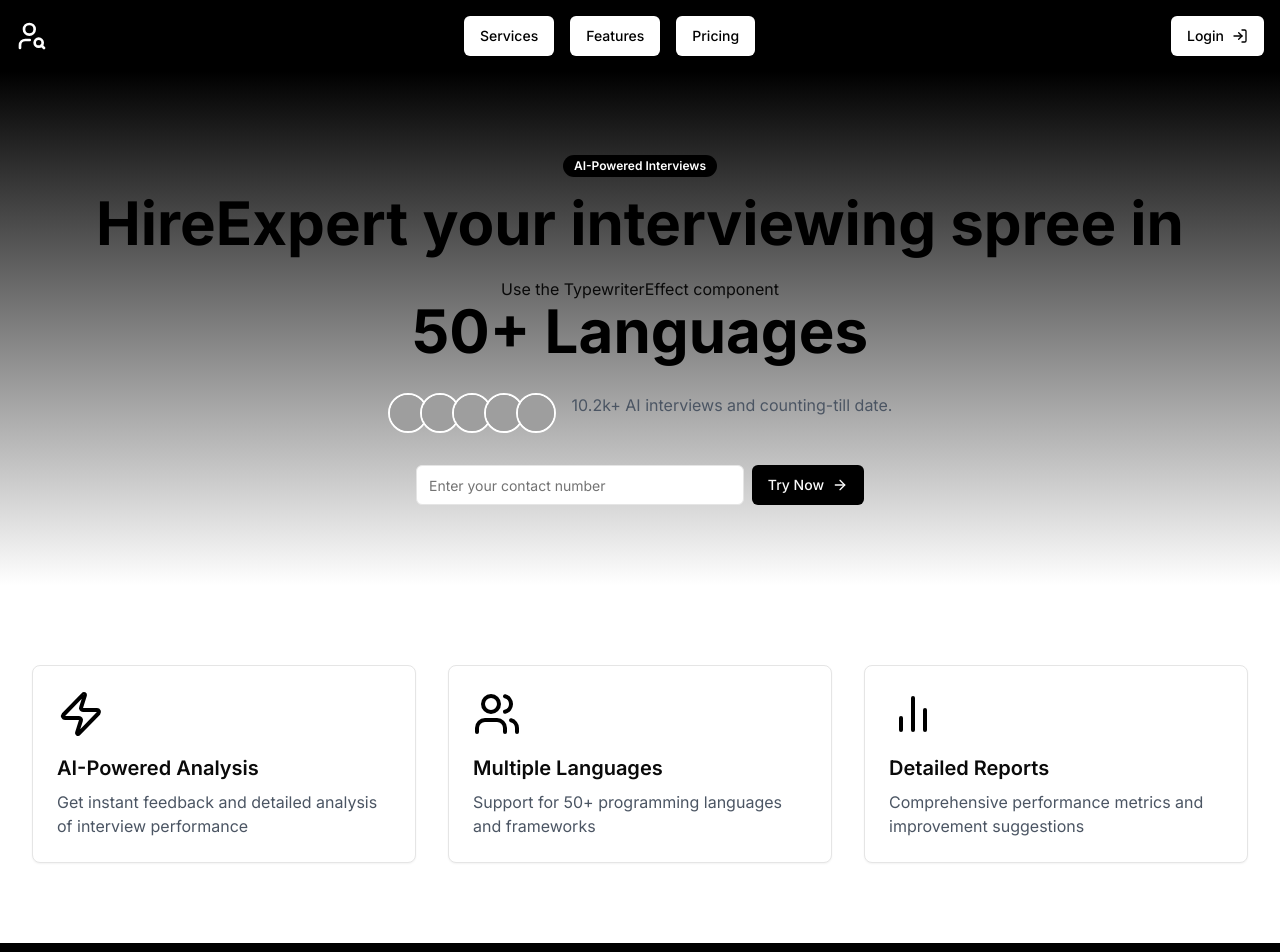
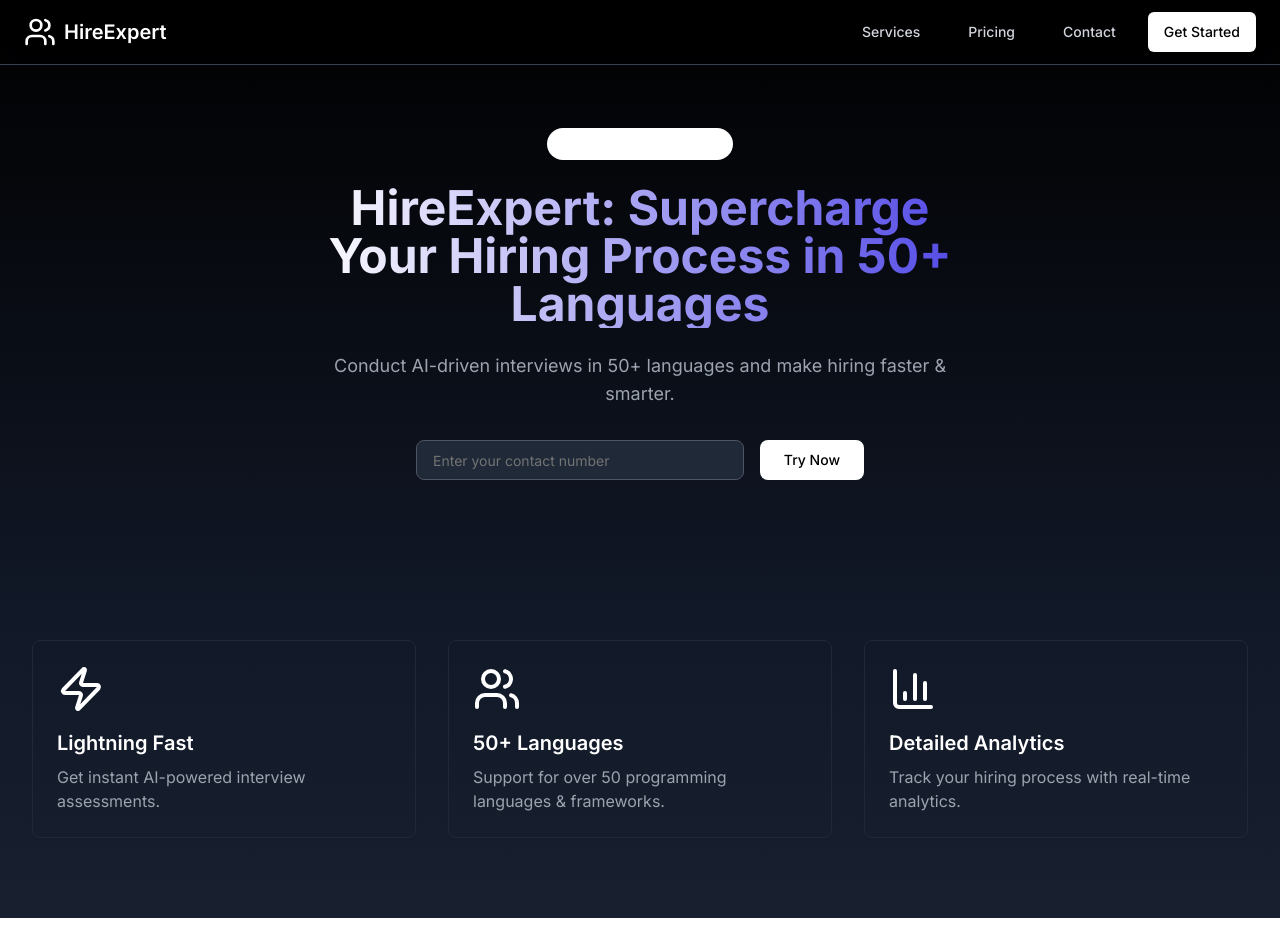
Before and after one commit to SandraMariyaGeorge/HireXpert, a Next.js app in the folder frontend/: page / in a window 1280 px wide. Shown: the top 952 px of the page. Built offline with nearby package versions, Linux system fonts and the light colour scheme; grey boxes are pictures that could not be loaded.

Commit message:
changed landing

```diff
--- a/frontend/app/dashboard/page.tsx
+++ b/frontend/app/dashboard/page.tsx
@@ -56,7 +56,7 @@ export default function Dashboard() {
   };
 
   return (
-    <div className="flex min-h-screen bg-grey-100 dark:bg-grey-900">
+    <div className="flex min-h-screen bg-black">
       {loading && <LoadingOverlayComponent />}
       {/* Sidebar */}
       <div className={`fixed inset-y-0 left-0 bg-gray-800 text-white w-64 transform ${sidebarOpen ? "translate-x-0" : "-translate-x-full"} transition-transform duration-300 ease-in-out z-20`}>
@@ -112,7 +112,7 @@ export default function Dashboard() {
         </div>
 
         {/* Content */}
-        <div className="flex-1 p-6 bg-white text-black">
+        <div className="flex-1 p-6 bg-black text-white">
           <h2 className="text-3xl font-semibold">Welcome to the Dashboard</h2>
           <p className="mt-4 text-black-300">Here you can manage your activities and access various features.</p>
 
--- a/frontend/app/page.tsx
+++ b/frontend/app/page.tsx
@@ -1,3 +1,227 @@
+// "use client";
+
+// import { useState } from "react";
+// import { useRouter } from "next/navigation"; // Use next/navigation instead of next/router
+// import { Button } from "@/components/ui/button";
+// import { Input } from "@/components/ui/input";
+// import { Card } from "@/components/ui/card";
+// import { Badge } from "@/components/ui/badge";
+// import { Avatar, AvatarFallback, AvatarImage } from "@/components/ui/avatar";
+// import { Zap, CheckCircle, Users, BarChart2, ArrowRight, LogInIcon, UserSearchIcon } from "lucide-react";
+// import { TypewriterEffect } from "@/components/typewriter-effect"; // Import the TypewriterEffect component
+
+// const Form = () => {
+//   return (
+//     <section id="form" className="py-20 px-4 sm:px-6 lg:px-8 bg-black dark:bg-black">
+//       <div className="max-w-4xl mx-auto">
+//         <h2 className="text-3xl sm:text-4xl font-bold mb-8 text-center text-gray-800 dark:text-gray-100">
+//           Contact Us
+//         </h2>
+//         <form className="space-y-4">
+//           <div>
+//             <label htmlFor="name" className="block text-sm font-medium text-gray-700 dark:text-gray-300">
+//               Name
+//             </label>
+//             <Input id="name" name="name" type="text" required className="mt-1 block w-full dark:bg-gray-700" />
+//           </div>
+//           <div>
+//             <label htmlFor="email" className="block text-sm font-medium text-gray-700 dark:text-gray-300">
+//               Email
+//             </label>
+//             <Input id="email" name="email" type="email" required className="mt-1 block w-full dark:bg-gray-700" />
+//           </div>
+//           <div>
+//             <label htmlFor="message" className="block text-sm font-medium text-gray-700 dark:text-gray-300">
+//               Message
+//             </label>
+//             <textarea id="message" name="message" rows={4} required className="mt-1 block w-full dark:bg-gray-700"></textarea>
+//           </div>
+//           <Button type="submit" className="bg-black hover:bg-gray-700 w-full">
+//             Submit
+//           </Button>
+//         </form>
+//       </div>
+//     </section>
+//   );
+// };
+
+// export default function Home() {
+//   const [active, setActive] = useState<string | null>(null);
+//   const [showCard, setShowCard] = useState(false); // State to control card visibility
+//   const [showForm, setShowForm] = useState(false); // State to control form visibility
+//   const router = useRouter();
+
+//   const handleButtonClick = () => {
+//     setShowCard(true); // Show the card when the button is pressed
+//   };
+
+//   const handleClose = () => {
+//     setShowCard(false); // Hide the card when the close button is pressed
+//   };
+
+//   const handleCandidateLogin = () => {
+//     router.push("/signin"); // Navigate to candidate login page
+//   };
+
+//   const handleHRLogin = () => {
+//     router.push("/hrsignup"); // Navigate to HR login page
+//   };
+
+//   const scrollToSection = (id: string) => {
+//     document.getElementById(id)?.scrollIntoView({ behavior: "smooth" });
+//   };
+
+//   // const handleMockInterviewClick = () => {
+//   //   router.push("/form"); // Navigate to the form page
+
+//   // };
+//   // const handleDashboardClick = () => {
+//   //   router.push("/dashboard"); // Navigate to the form page
+
+//   // };
+
+//   return (
+//     <main className="min-h-screen relative">
+//       <div className="flex justify-between items-center p-4 bg-black">
+//         <UserSearchIcon className="h-8 w-8 text-white" /> {/* Increase the size of the icon */}
+//         <div className="flex space-x-4">
+//           <Button className="bg-white text-black hover:bg-black hover:text-white" onClick={() => scrollToSection("services")}>
+//             Services
+//           </Button>
+//           <Button className="bg-white text-black hover:bg-black hover:text-white" onClick={() => scrollToSection("features")}>
+//             Features
+//           </Button>
+//           {/* <Button className="bg-white text-black hover:bg-black hover:text-white" onClick={handleMockInterviewClick}>
+//             Mock Interview
+//           </Button> */}
+//           <Button className="bg-white text-black hover:bg-black hover:text-white" onClick={() => scrollToSection("pricing")}>
+//             Pricing
+//           </Button>
+//           {/* <Button className="bg-white text-black hover:bg-black hover:text-white" onClick={handleDashboardClick}>
+//           Dashboard
+//         </Button> */}
+//         </div>
+//         <Button className="bg-white text-black hover:bg-black hover:text-white" onClick={handleButtonClick}>
+//           Login <LogInIcon className="ml-2 h-4 w-4" />
+//         </Button>
+
+//       </div>
+
+//       {/* Show the card as a pop-up when the button is pressed */}
+//       {showCard && (
+//         <div className="fixed inset-0 flex items-center justify-center bg-black bg-opacity-10 z-40">
+//           <Card className="p-6 relative w-full max-w-md">
+//             <button onClick={handleClose} className="absolute top-2 right-2 text-gray-600 dark:text-gray-300">
+//               &times;
+//             </button>
+//             <h3 className="text-xl font-semibold mb-2">Welcome Back!</h3>
+//             <p className="text-gray-600 dark:text-gray-300 mb-4">
+//               Please select your login type.
+//             </p>
+//             <div className="flex justify-between">
+//               <Button className="bg-black hover:bg-gray-700 w-1/2 mr-2" onClick={handleCandidateLogin}>
+//                 Candidate Login
+//               </Button>
+//               <Button className="bg-black hover:bg-gray-700 w-1/2 ml-2" onClick={handleHRLogin}>
+//                 HR Login
+//               </Button>
+//             </div>
+//           </Card>
+//         </div>
+//       )}
+
+//       {/* Hero Section */}
+//       <section id="hero" className="relative py-20 px-4 sm:px-6 lg:px-8 bg-gradient-to-b from-black to-white dark:from-gray-900 dark:to-gray-800">
+//         <div className="max-w-7xl mx-auto text-center">
+//           <Badge className="mb-4 bg-black text-white dark:bg-gray-900 dark:text-gray-100">
+//             AI-Powered Interviews
+//           </Badge>
+//           <TypewriterEffect text="HiireExpert your interviewing spree in" />
+//           <div className="flex justify-center items-center gap-2 mb-8">
+//             <span className="text-4xl sm:text-6xl font-bold text-black">50+ Languages</span>
+//           </div>
+
+//           {/* User Avatars */}
+//           <div className="flex justify-center mb-8">
+//             <div className="flex -space-x-2">
+//               {[1, 2, 3, 4, 5].map((i) => (
+//                 <Avatar key={i} className="border-2 border-white">
+//                   <AvatarImage src={`https://i.pravatar.cc/150?img=${i}`} />
+//                   <AvatarFallback>U{i}</AvatarFallback>
+//                 </Avatar>
+//               ))}
+//             </div>
+//             <span className="ml-4 text-gray-600 dark:text-gray-300">
+//               10.2k+ AI interviews and counting-till date.
+//             </span>
+//           </div>
+
+//           {/* CTA Form */}
+//           <div className="max-w-md mx-auto">
+//             <div className="flex gap-2">
+//               <Input
+//                 type="tel"
+//                 placeholder="Enter your contact number"
+//                 className="dark:bg-gray-800"
+//               />
+//               <Button className="bg-black hover:bg-gray-700">
+//                 Try Now <ArrowRight className="ml-2 h-4 w-4" />
+//               </Button>
+//             </div>
+//           </div>
+//         </div>
+//       </section>
+
+//       {/* Features Section */}
+//       <section id="features" className="py-20 px-4 sm:px-6 lg:px-8">
+//         <div className="max-w-7xl mx-auto">
+//           <div className="grid grid-cols-1 md:grid-cols-3 gap-8">
+//             <Card className="p-6">
+//               <Zap className="h-12 w-12 text-black mb-4" />
+//               <h3 className="text-xl font-semibold mb-2">AI-Powered Analysis</h3>
+//               <p className="text-gray-600 dark:text-gray-300">
+//                 Get instant feedback and detailed analysis of interview performance
+//               </p>
+//             </Card>
+//             <Card className="p-6">
+//               <Users className="h-12 w-12 text-black mb-4" />
+//               <h3 className="text-xl font-semibold mb-2">Multiple Languages</h3>
+//               <p className="text-gray-600 dark:text-gray-300">
+//                 Support for 50+ programming languages and frameworks
+//               </p>
+//             </Card>
+//             <Card className="p-6">
+//               <BarChart2 className="h-12 w-12 text-black mb-4" />
+//               <h3 className="text-xl font-semibold mb-2">Detailed Reports</h3>
+//               <p className="text-gray-600 dark:text-gray-300">
+//                 Comprehensive performance metrics and improvement suggestions
+//               </p>
+//             </Card>
+//           </div>
+//         </div>
+//       </section>
+
+//       {/* Conditionally render the Form component */}
+//       {showForm && <Form />}
+
+//       {/* CTA Section */}
+//       <section id="cta" className="py-20 px-4 sm:px-6 lg:px-8 bg-black">
+//         <div className="max-w-4xl mx-auto text-center text-white">
+//           <h2 className="text-3xl sm:text-4xl font-bold mb-4">
+//             Ready to transform your interview process?
+//           </h2>
+//           <p className="mb-8 text-gray-100">
+//             Join thousands of companies already using our platform
+//           </p>
+//           <Button size="lg" variant="secondary" onClick={handleButtonClick}>
+//             Get Started Now
+//           </Button>
+//         </div>
+//       </section>
+//     </main>
+//   );
+// }
+
 "use client";
 
 import { useState } from "react";
@@ -7,43 +231,10 @@ import { Input } from "@/components/ui/input";
 import { Card } from "@/components/ui/card";
 import { Badge } from "@/components/ui/badge";
 import { Avatar, AvatarFallback, AvatarImage } from "@/components/ui/avatar";
-import { Zap, CheckCircle, Users, BarChart2, ArrowRight, LogInIcon, UserSearchIcon } from "lucide-react";
+import { Zap, CheckCircle, Users, BarChart2, ArrowRight, LogInIcon, UserSearchIcon, BarChart3, LucideSection } from "lucide-react";
 import { TypewriterEffect } from "@/components/typewriter-effect"; // Import the TypewriterEffect component
+import { Form } from "react-hook-form";
 
-const Form = () => {
-  return (
-    <section id="form" className="py-20 px-4 sm:px-6 lg:px-8 bg-gray-100 dark:bg-gray-800">
-      <div className="max-w-4xl mx-auto">
-        <h2 className="text-3xl sm:text-4xl font-bold mb-8 text-center text-gray-800 dark:text-gray-100">
-          Contact Us
-        </h2>
-        <form className="space-y-4">
-          <div>
-            <label htmlFor="name" className="block text-sm font-medium text-gray-700 dark:text-gray-300">
-              Name
-            </label>
-            <Input id="name" name="name" type="text" required className="mt-1 block w-full dark:bg-gray-700" />
-          </div>
-          <div>
-            <label htmlFor="email" className="block text-sm font-medium text-gray-700 dark:text-gray-300">
-              Email
-            </label>
-            <Input id="email" name="email" type="email" required className="mt-1 block w-full dark:bg-gray-700" />
-          </div>
-          <div>
-            <label htmlFor="message" className="block text-sm font-medium text-gray-700 dark:text-gray-300">
-              Message
-            </label>
-            <textarea id="message" name="message" rows={4} required className="mt-1 block w-full dark:bg-gray-700"></textarea>
-          </div>
-          <Button type="submit" className="bg-black hover:bg-gray-700 w-full">
-            Submit
-          </Button>
-        </form>
-      </div>
-    </section>
-  );
-};
 
 export default function Home() {
   const [active, setActive] = useState<string | null>(null);
@@ -80,34 +271,62 @@ export default function Home() {
 
   // };
 
+
   return (
-    <main className="min-h-screen relative">
-      <div className="flex justify-between items-center p-4 bg-black">
-        <UserSearchIcon className="h-8 w-8 text-white" /> {/* Increase the size of the icon */}
+    <main className="min-h-screen bg-gradient-to-b from-black via-gray-900 to-gray-800 text-white">
+      {/* Navigation */}
+      <nav className="fixed w-full top-0 bg-black/30 backdrop-blur-lg border-b border-gray-700 z-50">
+        <div className="max-w-7xl mx-auto px-6">
+          <div className="flex items-center justify-between h-16">
+            <div className="flex items-center">
+              <Users className="w-8 h-8 text-white" />
+              <span className="ml-2 text-xl font-semibold">HireExpert</span>
+            </div>
             <div className="flex space-x-4">
-          <Button className="bg-white text-black hover:bg-black hover:text-white" onClick={() => scrollToSection("services")}>
+              <Button variant="ghost" className="text-gray-300 hover:text-black" onClick={() => scrollToSection("services")}>
                 Services
               </Button>
-          <Button className="bg-white text-black hover:bg-black hover:text-white" onClick={() => scrollToSection("features")}>
-            Features
-          </Button>
-          {/* <Button className="bg-white text-black hover:bg-black hover:text-white" onClick={handleMockInterviewClick}>
-            Mock Interview
-          </Button> */}
-          <Button className="bg-white text-black hover:bg-black hover:text-white" onClick={() => scrollToSection("pricing")}>
+              <Button variant="ghost" className="text-gray-300 hover:text-black" onClick={() => scrollToSection("services")}>
                 Pricing
               </Button>
-          {/* <Button className="bg-white text-black hover:bg-black hover:text-white" onClick={handleDashboardClick}>
-          Dashboard
-        </Button> */}
+              <Button variant="ghost" className="text-gray-300 hover:text-black" onClick={() => scrollToSection("services")}>
+                Contact
+              </Button>
+              <Button variant="default" className="bg-white text-black hover:bg-gray-300" onClick={handleButtonClick}>
+                Get Started
+              </Button>
             </div>
-        <Button className="bg-white text-black hover:bg-black hover:text-white" onClick={handleButtonClick}>
-          Login <LogInIcon className="ml-2 h-4 w-4" />
+          </div>
+        </div>
+      </nav>
+      <section>
+      {/* Hero Section */}
+      <div className="pt-32 pb-20 px-4 sm:px-6 lg:px-8 max-w-7xl mx-auto">
+        <div className="text-center max-w-2xl mx-auto">
+          <span className="px-4 py-1.5 mb-6 text-sm font-semibold bg-white text-white rounded-full inline-block">
+            AI-Powered Interviews
+          </span>
+          <h1 className="text-4xl sm:text-5xl font-bold text-transparent bg-gradient-to-r from-white via-white-500 to-indigo-600 bg-clip-text mb-6">
+            HireExpert: Supercharge Your Hiring Process in 50+ Languages
+          </h1>
+          <p className="text-gray-400 text-lg mb-8">
+            Conduct AI-driven interviews in 50+ languages and make hiring faster & smarter.
+          </p>
+          <div className="flex flex-col sm:flex-row gap-4 max-w-md mx-auto">
+            <Input
+              type="text"
+              placeholder="Enter your contact number"
+              className="w-full bg-gray-800 text-white border border-gray-600 px-4 py-3 rounded-lg"
+            />
+            <Button className="bg-white text-black hover:bg-white-500 px-6 py-3 rounded-lg">
+              Try Now
             </Button>
+          </div>
+        </div>
+      </div>
+      </section>
 
-      </div>
 
-      {/* Show the card as a pop-up when the button is pressed */}
      {showCard && (
         <div className="fixed inset-0 flex items-center justify-center bg-black bg-opacity-10 z-40">
           <Card className="p-6 relative w-full max-w-md">
@@ -130,90 +349,46 @@ export default function Home() {
         </div>
       )}
 
-      {/* Hero Section */}
-      <section id="hero" className="relative py-20 px-4 sm:px-6 lg:px-8 bg-gradient-to-b from-black to-white dark:from-gray-900 dark:to-gray-800">
-        <div className="max-w-7xl mx-auto text-center">
-          <Badge className="mb-4 bg-black text-white dark:bg-gray-900 dark:text-gray-100">
-            AI-Powered Interviews
-          </Badge>
-          <TypewriterEffect text="HiireExpert your interviewing spree in" /> Use the TypewriterEffect component
-          <div className="flex justify-center items-center gap-2 mb-8">
-            <span className="text-4xl sm:text-6xl font-bold text-black">50+ Languages</span>
-          </div>
-
-          {/* User Avatars */}
-          <div className="flex justify-center mb-8">
-            <div className="flex -space-x-2">
-              {[1, 2, 3, 4, 5].map((i) => (
-                <Avatar key={i} className="border-2 border-white">
-                  <AvatarImage src={`https://i.pravatar.cc/150?img=${i}`} />
-                  <AvatarFallback>U{i}</AvatarFallback>
-                </Avatar>
-              ))}
-            </div>
-            <span className="ml-4 text-gray-600 dark:text-gray-300">
-              10.2k+ AI interviews and counting-till date.
-            </span>
-          </div>
-
-          {/* CTA Form */}
-          <div className="max-w-md mx-auto">
-            <div className="flex gap-2">
-              <Input
-                type="tel"
-                placeholder="Enter your contact number"
-                className="dark:bg-gray-800"
-              />
-              <Button className="bg-black hover:bg-gray-700">
-                Try Now <ArrowRight className="ml-2 h-4 w-4" />
-              </Button>
-            </div>
-          </div>
-        </div>
-      </section>
 
       {/* Features Section */}
-      <section id="features" className="py-20 px-4 sm:px-6 lg:px-8">
-        <div className="max-w-7xl mx-auto">
+      <section>
+      <div className="py-20 px-4 sm:px-6 lg:px-8 max-w-7xl mx-auto">
         <div className="grid grid-cols-1 md:grid-cols-3 gap-8">
-            <Card className="p-6">
-              <Zap className="h-12 w-12 text-black mb-4" />
-              <h3 className="text-xl font-semibold mb-2">AI-Powered Analysis</h3>
-              <p className="text-gray-600 dark:text-gray-300">
-                Get instant feedback and detailed analysis of interview performance
-              </p>
+          <Card className="p-6 bg-blue order border-gray-800 hover:border-blue-500/50 transition-colors">
+            <Zap className="w-12 h-12 text-white mb-4" />
+            <h3 className="text-xl text-white font-semibold mb-2">Lightning Fast</h3>
+            <p className="text-gray-400">Get instant AI-powered interview assessments.</p>
           </Card>
-            <Card className="p-6">
-              <Users className="h-12 w-12 text-black mb-4" />
-              <h3 className="text-xl font-semibold mb-2">Multiple Languages</h3>
-              <p className="text-gray-600 dark:text-gray-300">
-                Support for 50+ programming languages and frameworks
-              </p>
+
+          <Card className="p-6 bg-blue border-gray-800 hover:border-blue-500/50 transition-colors">
+            <Users className="w-12 h-12 text-white mb-4" />
+            <h3 className="text-xl text-white font-semibold mb-2">50+ Languages</h3>
+            <p className="text-gray-400">Support for over 50 programming languages & frameworks.</p>
           </Card>
-            <Card className="p-6">
-              <BarChart2 className="h-12 w-12 text-black mb-4" />
-              <h3 className="text-xl font-semibold mb-2">Detailed Reports</h3>
-              <p className="text-gray-600 dark:text-gray-300">
-                Comprehensive performance metrics and improvement suggestions
-              </p>
+
+          <Card className="p-6 bg-blue border-gray-800 hover:border-blue-500/50 transition-colors">
+            <BarChart3 className="w-12 h-12 text-white mb-4" />
+            <h3 className="text-xl text-white font-semibold mb-2">Detailed Analytics</h3>
+            <p className="text-gray-400">Track your hiring process with real-time analytics.</p>
           </Card>
         </div>
       </div>
       </section>
 
-      {/* Conditionally render the Form component */}
-      {showForm && <Form />}
+
+
+
 
       {/* CTA Section */}
-      <section id="cta" className="py-20 px-4 sm:px-6 lg:px-8 bg-black">
-        <div className="max-w-4xl mx-auto text-center text-white">
+      <section id="cta" className="py-20 px-4 sm:px-6 lg:px-8 bg-white">
+        <div className="max-w-4xl mx-auto text-center text-black">
           <h2 className="text-3xl sm:text-4xl font-bold mb-4">
             Ready to transform your interview process?
           </h2>
-          <p className="mb-8 text-gray-100">
+          <p className="mb-8 text-black-100">
             Join thousands of companies already using our platform
           </p>
-          <Button size="lg" variant="secondary" onClick={handleButtonClick}>
+          <Button className="bg-white text-black hover:bg-white"  onClick={handleButtonClick}>
             Get Started Now
           </Button>
         </div>
```
Lines whose indentation alone changed are shown as unchanged.
